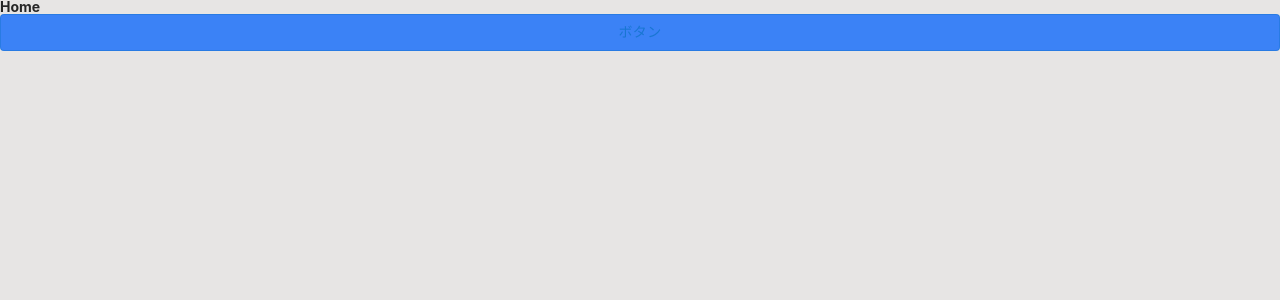
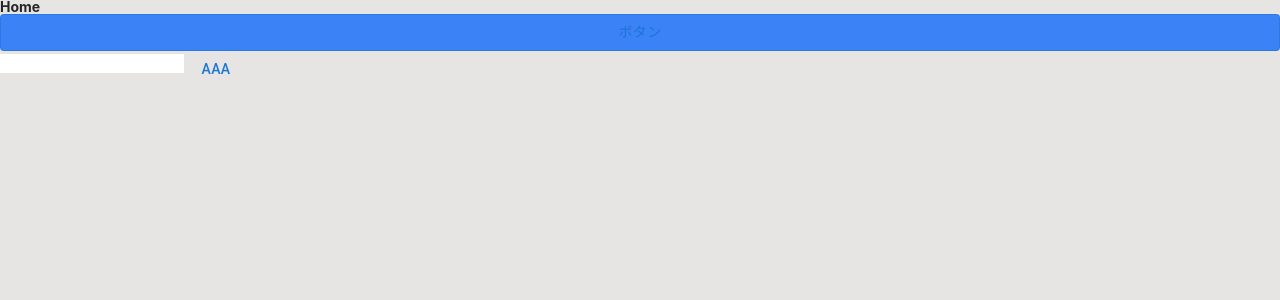
Before and after one commit to crypt0box/react-atomic-test, a React (Vite) app: page / in a window 1280 px wide. Shown: the top 300 px of the page. Built offline with nearby package versions, Linux system fonts and the light colour scheme.

Commit message:
initial commit

```diff
--- a/package.json
+++ b/package.json
@@ -15,6 +15,7 @@
     "@mui/styled-engine-sc": "^5.10.1",
     "react": "^18.2.0",
     "react-dom": "^18.2.0",
+    "react-hook-form": "^7.34.2",
     "styled-components": "^5.3.5"
   },
   "devDependencies": {
--- a/src/components/atoms/Button/Button.tsx
+++ b/src/components/atoms/Button/Button.tsx
@@ -1,9 +1,9 @@
-import { Button, ButtonProps } from "@mui/material";
+import { Button, ButtonProps } from '@mui/material';
 
 type MuiButtonPorps = ButtonProps & {
   children?: React.ReactNode;
 };
 
 export const MuiButton: React.FC<MuiButtonPorps> = ({ children, ...props }) => {
-  return <Button {...props}>{children || "Button"}</Button>;
+  return <Button {...props}>{children || 'Button'}</Button>;
 };
--- a/src/components/atoms/Flex/Flex.tsx
+++ b/src/components/atoms/Flex/Flex.tsx
@@ -1,14 +1,9 @@
-import styled from "styled-components";
+import styled from 'styled-components';
 
 type FlexProps = {
-  flexDirection: "row" | "column";
-  justifyContent:
-    | "flex-start"
-    | "flex-end"
-    | "center"
-    | "space-between"
-    | "space-around";
-  alignItems: "flex-start" | "flex-end" | "center" | "baseline" | "stretch";
+  flexDirection: 'row' | 'column';
+  justifyContent: 'flex-start' | 'flex-end' | 'center' | 'space-between' | 'space-around';
+  alignItems: 'flex-start' | 'flex-end' | 'center' | 'baseline' | 'stretch';
   gap: string;
 };
 
@@ -21,5 +16,5 @@ export const Flex = styled.div<Partial<FlexProps>>`
 `;
 
 Flex.defaultProps = {
-  flexDirection: "row",
+  flexDirection: 'row',
 };
--- /dev/null
+++ b/src/components/atoms/TextArea/RhfTextArea.tsx
@@ -0,0 +1,36 @@
+import {
+  DeepMap,
+  FieldError,
+  FieldValues,
+  RefCallBack,
+  useController,
+  UseControllerProps,
+} from "react-hook-form";
+import { MuiTextArea, MuiTextAreaProps } from "./TextArea";
+
+export type RhfTextAreaProps<T extends FieldValues> = MuiTextAreaProps &
+  UseControllerProps<T>;
+
+/**
+ * react-hook-formラッパー
+ */
+export const RhfTextArea = <T extends FieldValues>(
+  props: RhfTextAreaProps<T>
+) => {
+  const { name, control } = props;
+  const {
+    field: { ref, ...rest },
+    formState: { errors },
+  } = useController<T>({ name, control });
+
+  return (
+    <MuiTextArea
+      ref={ref}
+      {...rest}
+      error={
+        errors[name] &&
+        `${(errors[name] as DeepMap<FieldValues, FieldError>).message}`
+      }
+    />
+  );
+};
--- /dev/null
+++ b/src/components/atoms/TextArea/TextArea.tsx
@@ -0,0 +1,23 @@
+import {
+  FormHelperText,
+  TextareaAutosize,
+  TextareaAutosizeProps,
+} from "@mui/material";
+import styled from "styled-components";
+
+export type MuiTextAreaProps = TextareaAutosizeProps & {
+  error?: string;
+};
+
+const StyledTextArea = styled(TextareaAutosize)`
+  background-color: white;
+`;
+
+export const MuiTextArea: React.FC<MuiTextAreaProps> = ({ ...props }) => {
+  return (
+    <>
+      <StyledTextArea {...props} />
+      {!!props.error && <FormHelperText error>{props.error}</FormHelperText>}
+    </>
+  );
+};
--- /dev/null
+++ b/src/components/atoms/TextField/index.ts
@@ -0,0 +1 @@
+export * from './TextField';
--- /dev/null
+++ b/src/components/molecules/SubmitForm/SubmitForm.tsx
@@ -0,0 +1,18 @@
+import { Control, FieldValues } from "react-hook-form";
+import { MuiButton } from "src/components/atoms/Button/Button";
+import {
+  RhfTextArea,
+  RhfTextAreaProps,
+} from "src/components/atoms/TextArea/RhfTextArea";
+
+export const SubmitForm = <T extends FieldValues>(
+  props: RhfTextAreaProps<T>
+) => {
+  const { name, control } = props;
+  return (
+    <>
+      <RhfTextArea name={name} control={control} />
+      <MuiButton>aaa</MuiButton>
+    </>
+  );
+};
--- a/src/pages/Home.tsx
+++ b/src/pages/Home.tsx
@@ -1,18 +1,41 @@
 import styled from "styled-components";
 import { MuiButton } from "src/components/atoms/Button/Button";
 import { Flex } from "src/components/atoms/Flex/Flex";
+import { useForm } from "react-hook-form";
+import { SubmitForm } from "src/components/molecules/SubmitForm/SubmitForm";
+import { MuiTextArea } from "src/components/atoms/TextArea/TextArea";
+import { RhfTextArea } from "src/components/atoms/TextArea/RhfTextArea";
+import { useEffect } from "react";
+
+type Form = {
+  comment: string;
+};
 
 const StyledButton = styled(MuiButton)`
   background-color: var(--color-main);
 `;
 
 export const Home = () => {
+  const { control, watch } = useForm<Form>({
+    defaultValues: {
+      comment: "",
+    },
+  });
+
+  useEffect(() => {
+    const subscription = watch((value, { name, type }) =>
+      console.log(value, name, type)
+    );
+    return () => subscription.unsubscribe();
+  }, [watch]);
+
   return (
     <>
       <h2>Home</h2>
       <Flex flexDirection="column" gap="16px">
         <StyledButton variant="outlined">ボタン</StyledButton>
       </Flex>
+      <SubmitForm name="comment" control={control} />
     </>
   );
 };
```
Also changed, not shown: src/components/atoms/TextField/TextField.tsx (added, +7 -0 lines), 1 other file (tests, documents, lock files or other folders).
